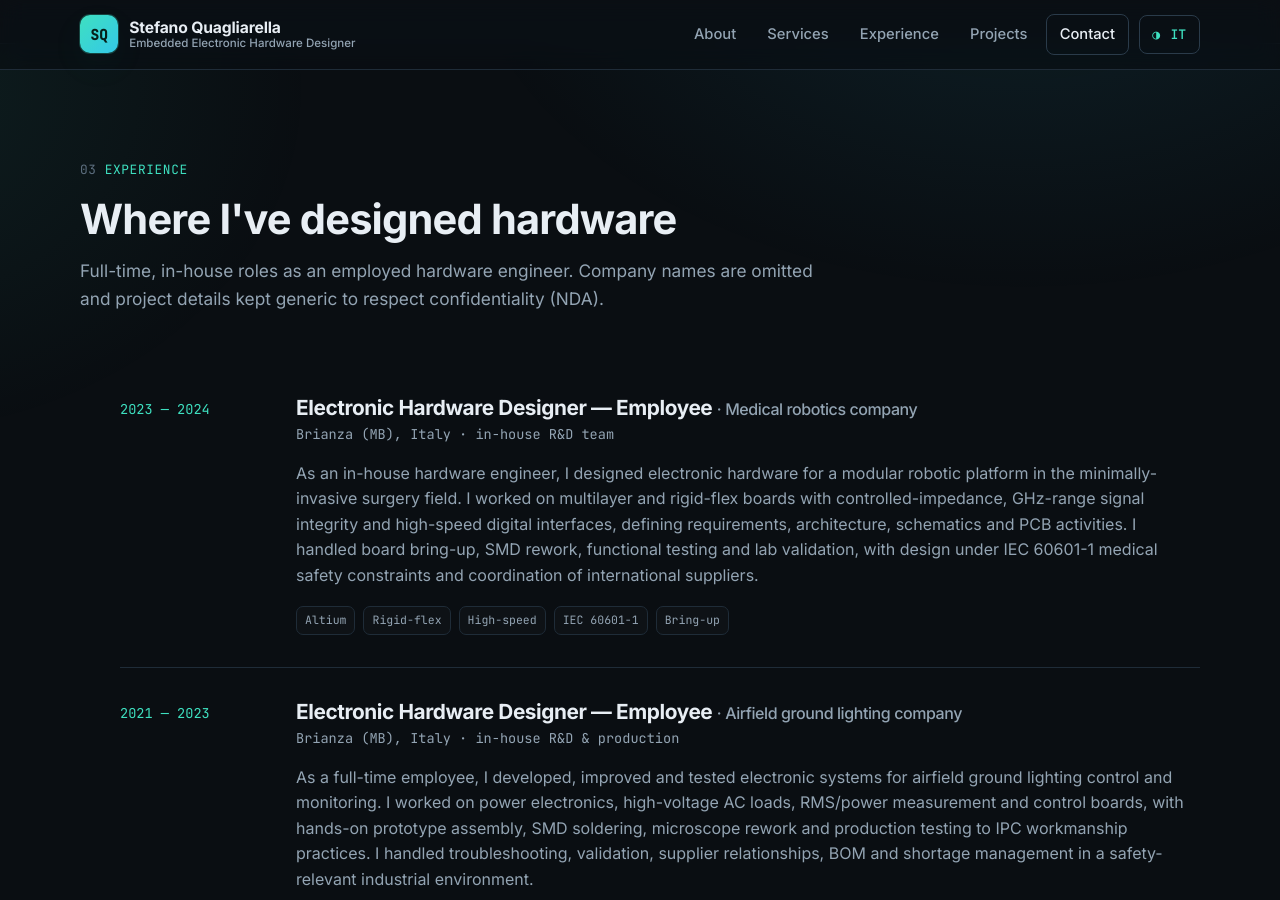
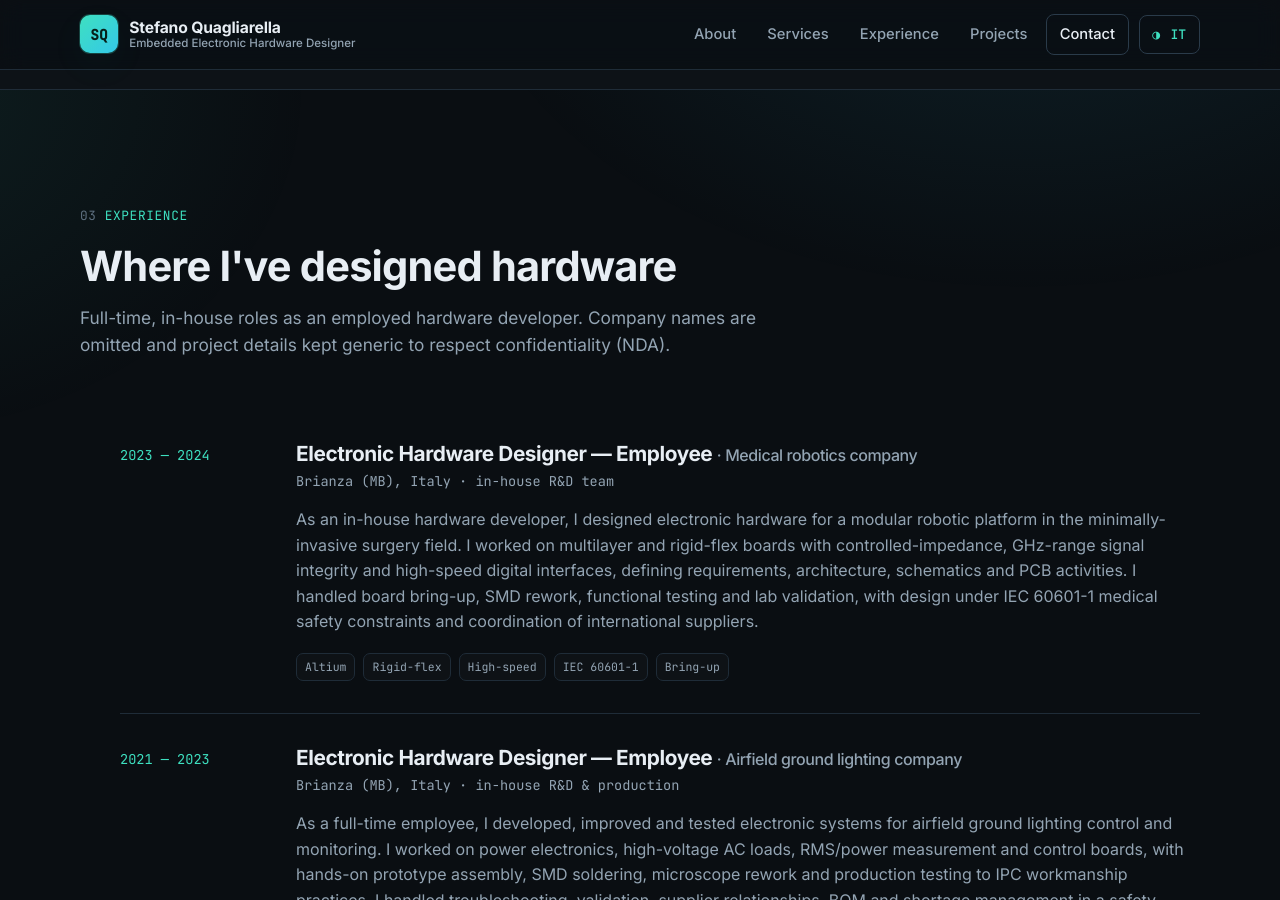
Before and after one commit to steveqhw/personal-portfolio, a Jekyll site: the page built from index.html, in a window 1280 px wide and 900 px high, scrolled down 2849 px. Built offline with Jekyll 4.4.1, drawn with Linux system fonts in a browser that asks for light colours; some of the changed text lies outside the part shown.

Commit message:
Copy: replace 'engineer/ingegnere' with 'hardware developer/sviluppatore'
Stefano is not a graduated engineer; reword about title, experience lead and job bodies (IT/EN) to use 'hardware developer' / 'sviluppatore hardware'.

Co-Authored-By: Claude Opus 4.8 <noreply@anthropic.com>

```diff
--- a/_data/experience.yml
+++ b/_data/experience.yml
@@ -9,8 +9,8 @@
   place_it: "Brianza (MB), Italia · team R&D interno"
   start: "2023"
   end: "2024"
-  body_en: "As an in-house hardware engineer, I designed electronic hardware for a modular robotic platform in the minimally-invasive surgery field. I worked on multilayer and rigid-flex boards with controlled-impedance, GHz-range signal integrity and high-speed digital interfaces, defining requirements, architecture, schematics and PCB activities. I handled board bring-up, SMD rework, functional testing and lab validation, with design under IEC 60601-1 medical safety constraints and coordination of international suppliers."
-  body_it: "Come ingegnere hardware interno all'azienda, ho progettato hardware elettronico per una piattaforma robotica modulare nell'ambito della chirurgia mininvasiva. Ho lavorato su schede multistrato e rigid-flex con impedenza controllata, signal integrity in banda GHz e interfacce digitali ad alta velocità, definendo requisiti, architettura, schematici e attività di PCB. Mi sono occupato di bring-up scheda, rework SMD, test funzionali e validazione in laboratorio, con progettazione secondo i vincoli di sicurezza medicale IEC 60601-1 e coordinamento di fornitori internazionali."
+  body_en: "As an in-house hardware developer, I designed electronic hardware for a modular robotic platform in the minimally-invasive surgery field. I worked on multilayer and rigid-flex boards with controlled-impedance, GHz-range signal integrity and high-speed digital interfaces, defining requirements, architecture, schematics and PCB activities. I handled board bring-up, SMD rework, functional testing and lab validation, with design under IEC 60601-1 medical safety constraints and coordination of international suppliers."
+  body_it: "Come sviluppatore hardware interno all'azienda, ho progettato hardware elettronico per una piattaforma robotica modulare nell'ambito della chirurgia mininvasiva. Ho lavorato su schede multistrato e rigid-flex con impedenza controllata, signal integrity in banda GHz e interfacce digitali ad alta velocità, definendo requisiti, architettura, schematici e attività di PCB. Mi sono occupato di bring-up scheda, rework SMD, test funzionali e validazione in laboratorio, con progettazione secondo i vincoli di sicurezza medicale IEC 60601-1 e coordinamento di fornitori internazionali."
   tags: ["Altium", "Rigid-flex", "High-speed", "IEC 60601-1", "Bring-up"]
 
 - role_en: "Electronic Hardware Designer — Employee"
--- a/_data/ui.yml
+++ b/_data/ui.yml
@@ -27,7 +27,7 @@ en:
 
   # about
   about_kicker: "About"
-  about_title: "Hands-on engineer, end to end"
+  about_title: "Hands-on hardware developer, end to end"
   about_lead: "I'm Stefano, an embedded hardware designer based near Milan. I design and bring up electronic boards for medical, industrial and embedded applications — and I like owning the hard parts."
   about_body: "Multilayer and rigid-flex PCBs, high-speed digital, controlled impedance and signal integrity, power electronics, and embedded firmware for board bring-up. I work daily in the lab with oscilloscopes, logic analyzers, VNA, spectrum analyzer and EMI pre-compliance setups, and I integrate 3D modeling and printing to build real, mountable prototypes — not just schematics."
   about_chips_title: "Toolbox"
@@ -40,7 +40,7 @@ en:
   # experience
   experience_kicker: "Experience"
   experience_title: "Where I've designed hardware"
-  experience_lead: "Full-time, in-house roles as an employed hardware engineer. Company names are omitted and project details kept generic to respect confidentiality (NDA)."
+  experience_lead: "Full-time, in-house roles as an employed hardware developer. Company names are omitted and project details kept generic to respect confidentiality (NDA)."
   experience_present: "Present"
 
   # projects
@@ -92,7 +92,7 @@ it:
   hero_stat_3_label: "completo di progetto"
 
   about_kicker: "Chi sono"
-  about_title: "Ingegnere pratico, dall'inizio alla fine"
+  about_title: "Sviluppatore hardware pratico, dall'inizio alla fine"
   about_lead: "Sono Stefano, progettista hardware embedded nell'hinterland di Milano. Progetto e faccio il bring-up di schede elettroniche per applicazioni medicali, industriali ed embedded — e mi piace prendermi in carico le parti difficili."
   about_body: "PCB multistrato e rigid-flex, digitale ad alta velocità, impedenza controllata e signal integrity, elettronica di potenza e firmware embedded per il bring-up delle schede. Lavoro ogni giorno in laboratorio con oscilloscopi, analizzatori logici, VNA, analizzatore di spettro e setup EMI pre-compliance, e integro modellazione e stampa 3D per costruire prototipi reali e montabili — non solo schematici."
   about_chips_title: "Strumenti"
```
